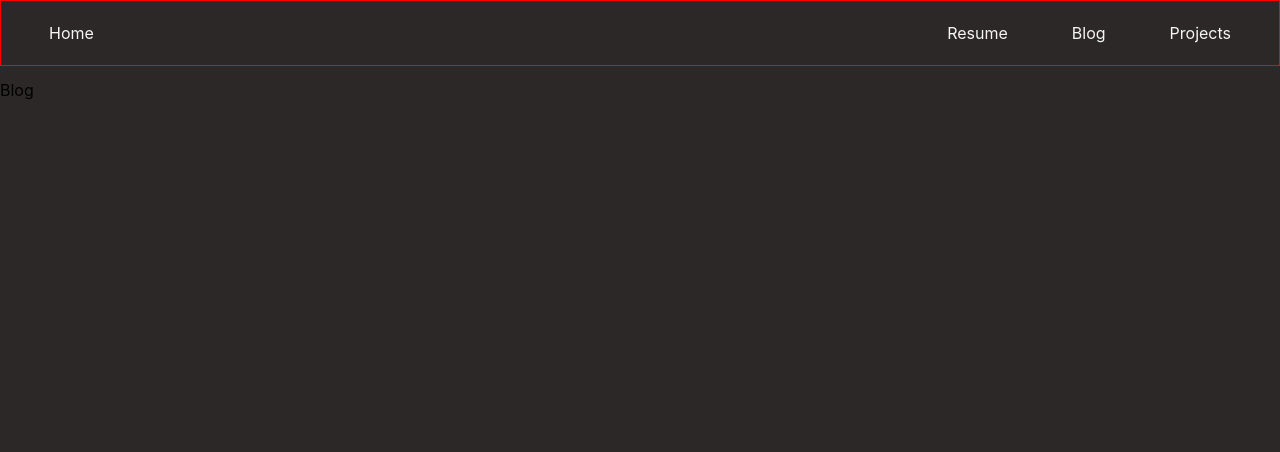
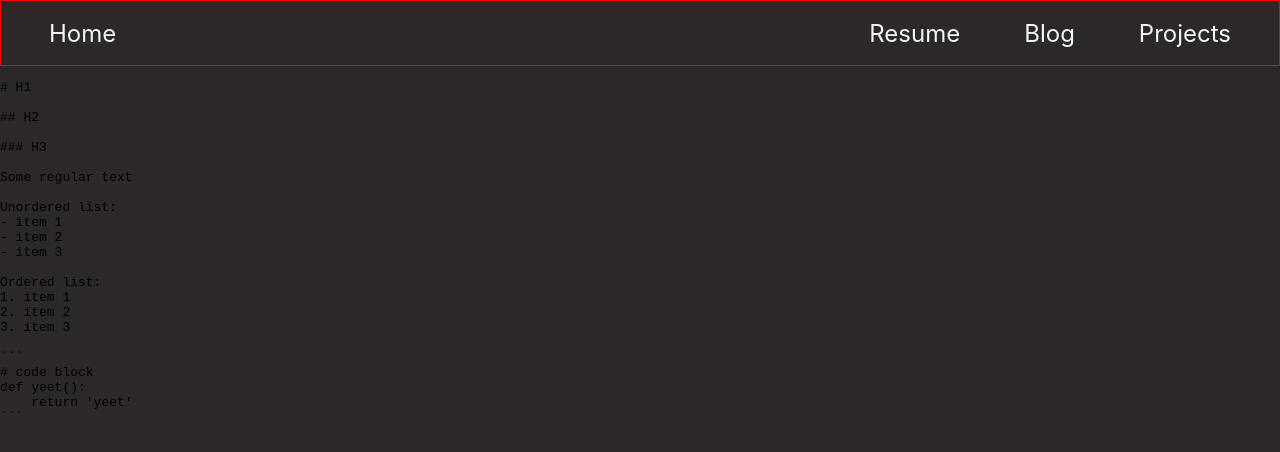
Before and after one commit to gerritt-luoma/personal-site, a Next.js app: page /blog in a window 1280 px wide. Shown: the top 452 px of the page. Built offline with nearby package versions, Linux system fonts and the light colour scheme.

Commit message:
Started working on blog

```diff
--- a/components/Navbar/Navbar.module.css
+++ b/components/Navbar/Navbar.module.css
@@ -31,5 +31,11 @@
 .navLink {
     color: whitesmoke;
     text-decoration: none;
+    font-size: 1.5rem;
     width: 100%;
 }
+
+.navLink:hover {
+    color: #219897;
+    text-decoration: underline;
+}
--- a/package.json
+++ b/package.json
@@ -17,6 +17,7 @@
     "next": "13.0.6",
     "react": "18.2.0",
     "react-dom": "18.2.0",
+    "react-markdown": "^8.0.4",
     "typescript": "4.9.4"
   }
 }
--- a/pages/blog.jsx
+++ b/pages/blog.jsx
@@ -1,6 +1,35 @@
+import ReactMarkdown from 'react-markdown';
 
-export default function Home() {
+const Blog = () => {
+    const test = `
+    # H1
+
+    ## H2
+
+    ### H3
+
+    Some regular text
+
+    Unordered list:
+    - item 1
+    - item 2
+    - item 3
+
+    Ordered list:
+    1. item 1
+    2. item 2
+    3. item 3
+
+    \`\`\`
+    # code block
+    def yeet():
+        return \'yeet\'
+    \`\`\`
+    `;
     return (
-      <div>Blog</div>
+        <ReactMarkdown children={test}/>
     )
-  }
+}
+
+
+export default Blog;
```
Also changed, not shown: 1 other file (tests, documents, lock files or other folders).
